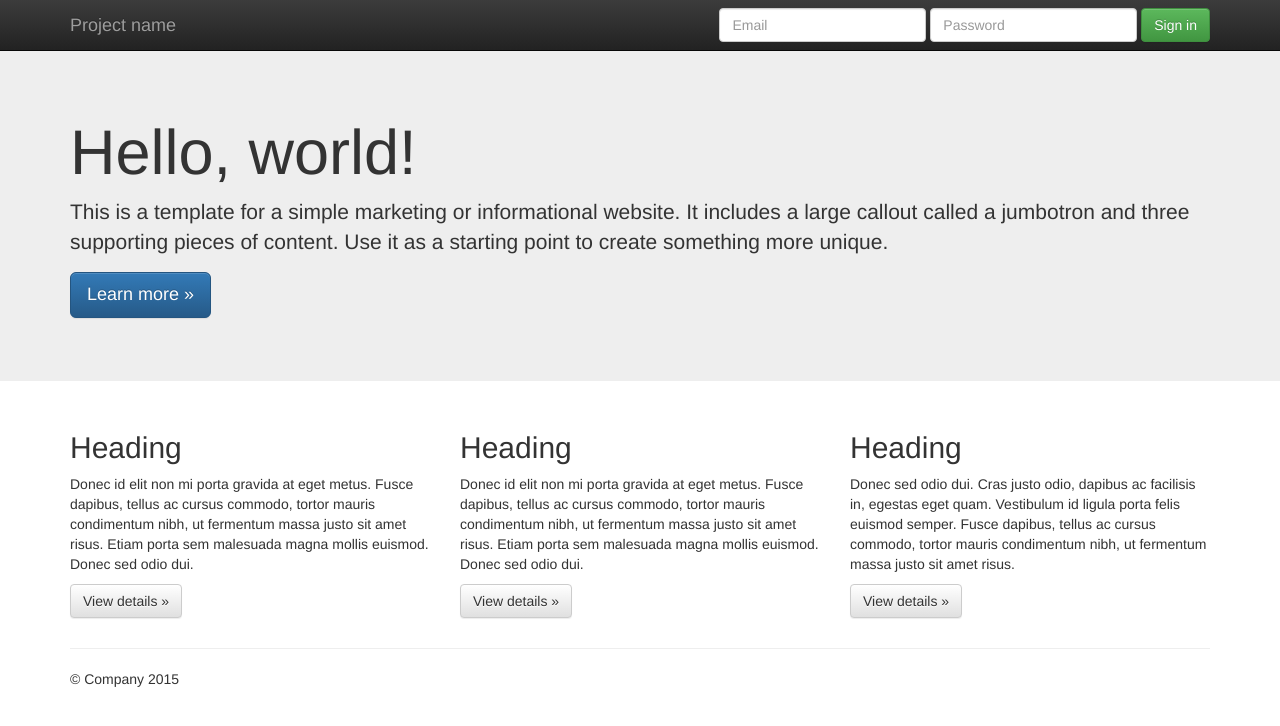
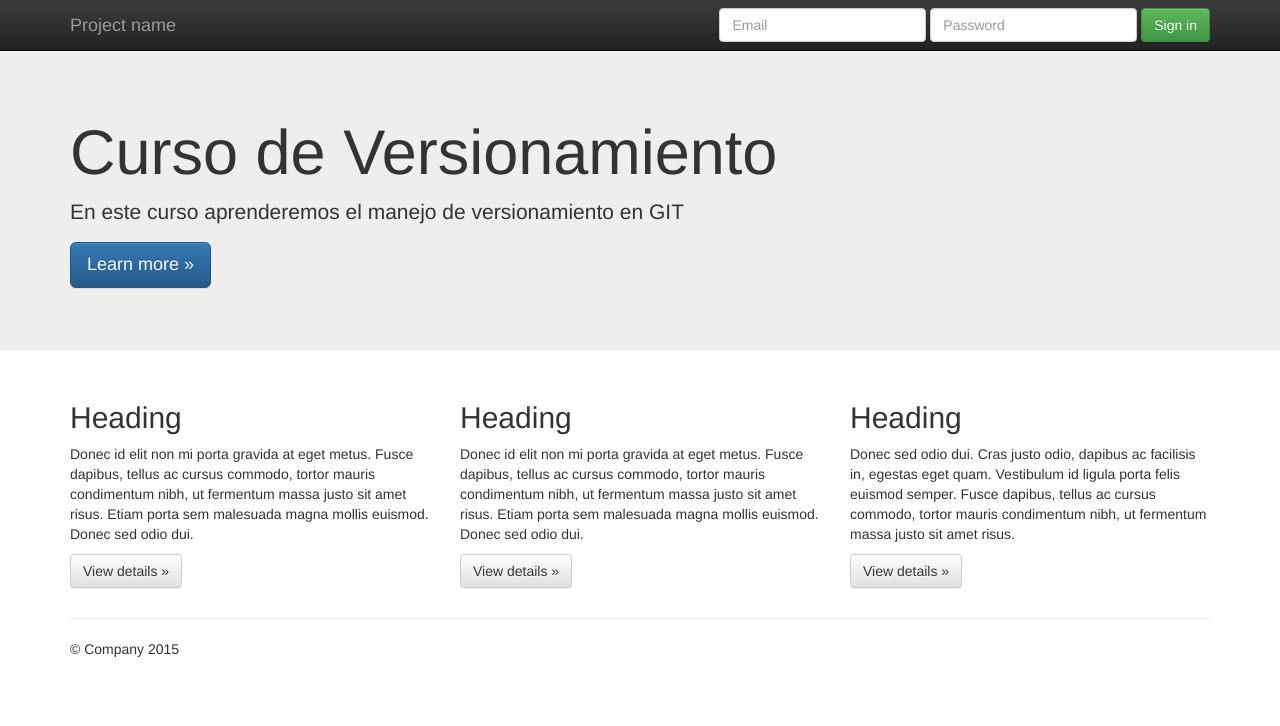
Before and after one commit to NelsonCarvalloC/Trabajo2_Nelson_Carvallo, a plain HTML site: page index.html in a window 1280 px wide. Drawn offline with nearby package versions, Linux system fonts and the light colour scheme.

Commit message:
se modifica titulo de home page

```diff
--- a/index.html
+++ b/index.html
@@ -55,8 +55,8 @@
     <!-- Main jumbotron for a primary marketing message or call to action -->
     <div class="jumbotron">
       <div class="container">
-        <h1>Hello, world!</h1>
-        <p>This is a template for a simple marketing or informational website. It includes a large callout called a jumbotron and three supporting pieces of content. Use it as a starting point to create something more unique.</p>
+        <h1>Curso de Versionamiento</h1>
+        <p>En este curso aprenderemos el manejo de versionamiento en GIT</p>
         <p><a class="btn btn-primary btn-lg" href="#" role="button">Learn more &raquo;</a></p>
       </div>
     </div>
```
